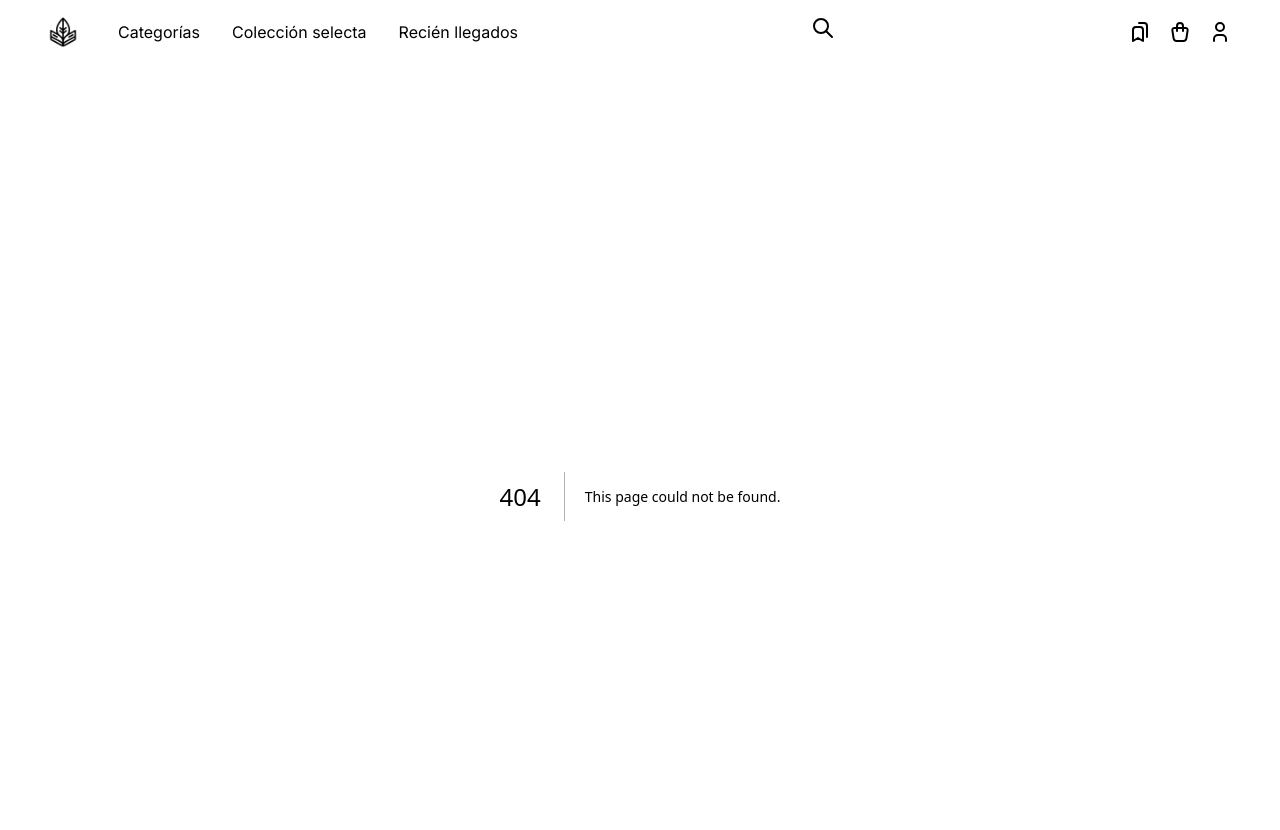
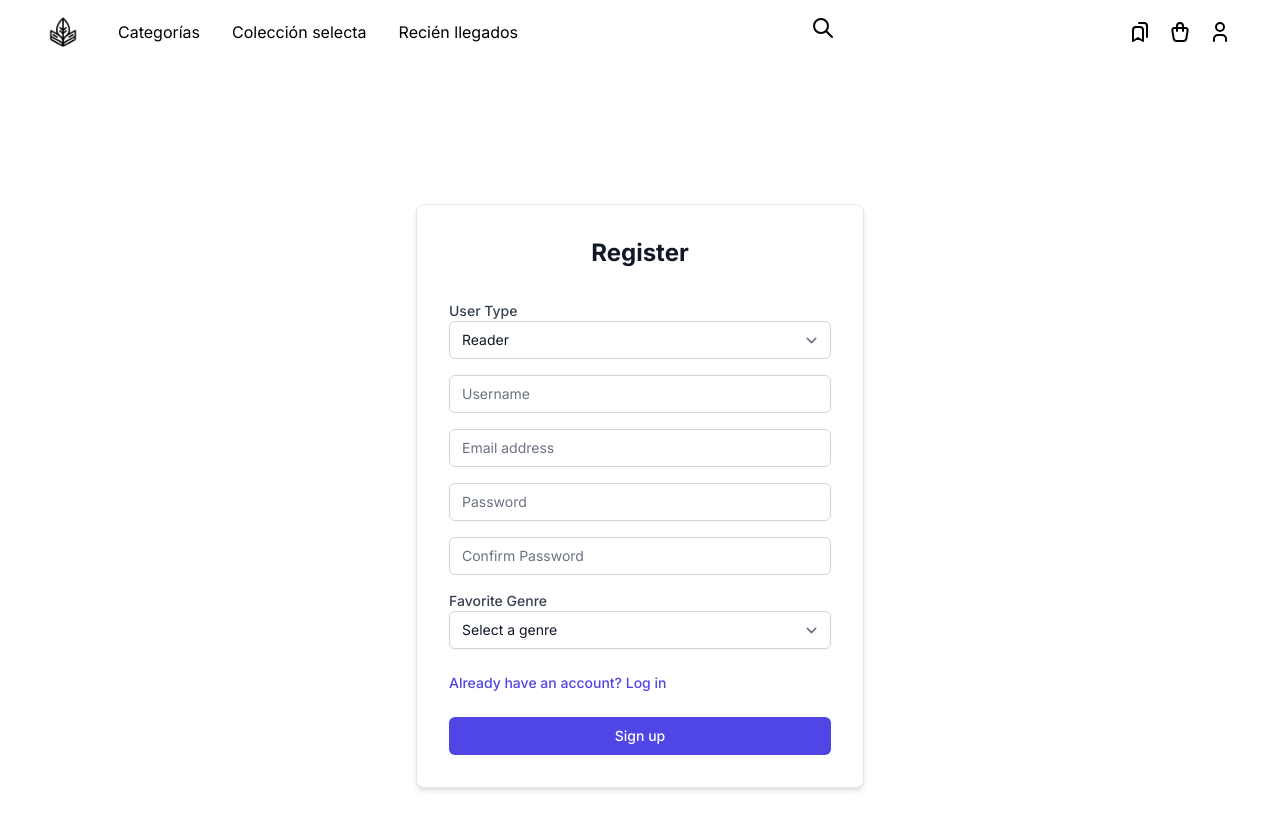
Before and after one commit to davidps79/frontend_digital_leaf, a Next.js app: page /signup in a window 1280 px wide. Before the commit this address had no page. Shown: the top 830 px of the page. Built offline with nearby package versions, Linux system fonts and the light colour scheme.

Commit message:
Add register page

```diff
--- a/app/api.js
+++ b/app/api.js
@@ -9,3 +9,12 @@ export const login = async (email, password) => {
     throw new Error(error.response?.data?.message || 'Error en la autenticación');
   }
 };
+
+export const register = async (userData) => {
+  try {
+    const response = await apiClient.post('auth/register', userData);
+    return response.data;
+  } catch (error) {
+    throw new Error(error.response?.data?.message || 'Error en el registro');
+  }
+};
--- /dev/null
+++ b/app/signup/page.jsx
@@ -0,0 +1,207 @@
+'use client'
+import { useState } from 'react';
+import { useRouter } from 'next/navigation';
+import { register } from '../api';
+
+export default function RegisterPage() {
+  const [userType, setUserType] = useState('Reader');
+  const [formData, setFormData] = useState({
+    username: '',
+    password: '',
+    confirmPassword: '',
+    email: '',
+    role: 'Reader',
+    favoriteGenre: '',
+    penName: '',
+    biography: '',
+  });
+  const [error, setError] = useState('');
+  const router = useRouter();
+
+  const handleChange = (e) => {
+    const { name, value } = e.target;
+    setFormData({
+      ...formData,
+      [name]: value,
+    });
+  };
+
+  const handleUserTypeChange = (e) => {
+    const newUserType = e.target.value;
+    setUserType(newUserType);
+    setFormData({
+      ...formData,
+      role: newUserType,
+      favoriteGenre: '',
+      penName: '',
+      biography: '',
+    });
+  };
+
+  const handleSubmit = async (e) => {
+    e.preventDefault();
+    if (formData.password !== formData.confirmPassword) {
+      setError('Passwords do not match');
+      return;
+    }
+    try {
+      const data = await register({
+        username: formData.username,
+        password: formData.password,
+        email: formData.email,
+        role: formData.role,
+        favoriteGenre: formData.favoriteGenre,
+        penName: formData.penName,
+        biography: formData.biography,
+      });
+      localStorage.setItem('token', data.accessToken);
+      router.push('/ebook');
+    } catch (error) {
+      setError(error.message);
+    }
+  };
+
+  return (
+    <div className="flex items-center justify-center min-h-screen bg-white">
+      <div className="w-full max-w-md p-8 space-y-8 bg-white shadow-md rounded-lg border border-gray-200">
+        <h2 className="text-2xl font-bold text-center text-gray-900">Register</h2>
+        {error && <p className="text-red-500 text-center">{error}</p>}
+        <form className="mt-8 space-y-6" onSubmit={handleSubmit}>
+          <div className="rounded-md shadow-sm space-y-4">
+            <div>
+              <label htmlFor="userType" className="block text-sm font-medium text-gray-700">User Type</label>
+              <select
+                id="userType"
+                name="userType"
+                className="relative block w-full px-3 py-2 border border-gray-300 placeholder-gray-500 text-gray-900 rounded-md focus:outline-none focus:ring-indigo-500 focus:border-indigo-500 focus:z-10 sm:text-sm"
+                value={userType}
+                onChange={handleUserTypeChange}
+              >
+                <option value="Reader">Reader</option>
+                <option value="Author">Author</option>
+              </select>
+            </div>
+            <div>
+              <label htmlFor="username" className="sr-only">Username</label>
+              <input
+                id="username"
+                name="username"
+                type="text"
+                required
+                className="relative block w-full px-3 py-2 border border-gray-300 placeholder-gray-500 text-gray-900 rounded-md focus:outline-none focus:ring-indigo-500 focus:border-indigo-500 focus:z-10 sm:text-sm"
+                placeholder="Username"
+                value={formData.username}
+                onChange={handleChange}
+              />
+            </div>
+            <div>
+              <label htmlFor="email" className="sr-only">Email address</label>
+              <input
+                id="email"
+                name="email"
+                type="email"
+                autoComplete="email"
+                required
+                className="relative block w-full px-3 py-2 border border-gray-300 placeholder-gray-500 text-gray-900 rounded-md focus:outline-none focus:ring-indigo-500 focus:border-indigo-500 focus:z-10 sm:text-sm"
+                placeholder="Email address"
+                value={formData.email}
+                onChange={handleChange}
+              />
+            </div>
+            <div>
+              <label htmlFor="password" className="sr-only">Password</label>
+              <input
+                id="password"
+                name="password"
+                type="password"
+                autoComplete="current-password"
+                required
+                className="relative block w-full px-3 py-2 border border-gray-300 placeholder-gray-500 text-gray-900 rounded-md focus:outline-none focus:ring-indigo-500 focus:border-indigo-500 focus:z-10 sm:text-sm"
+                placeholder="Password"
+                value={formData.password}
+                onChange={handleChange}
+              />
+            </div>
+            <div>
+              <label htmlFor="confirmPassword" className="sr-only">Confirm Password</label>
+              <input
+                id="confirmPassword"
+                name="confirmPassword"
+                type="password"
+                required
+                className="relative block w-full px-3 py-2 border border-gray-300 placeholder-gray-500 text-gray-900 rounded-md focus:outline-none focus:ring-indigo-500 focus:border-indigo-500 focus:z-10 sm:text-sm"
+                placeholder="Confirm Password"
+                value={formData.confirmPassword}
+                onChange={handleChange}
+              />
+            </div>
+            {userType === 'Reader' && (
+              <div>
+                <label htmlFor="favoriteGenre" className="block text-sm font-medium text-gray-700">Favorite Genre</label>
+                <select
+                  id="favoriteGenre"
+                  name="favoriteGenre"
+                  className="relative block w-full px-3 py-2 border border-gray-300 placeholder-gray-500 text-gray-900 rounded-md focus:outline-none focus:ring-indigo-500 focus:border-indigo-500 focus:z-10 sm:text-sm"
+                  value={formData.favoriteGenre}
+                  onChange={handleChange}
+                >
+                  <option value="">Select a genre</option>
+                  <option value="Fantasy">Fantasy</option>
+                  <option value="Science Fiction">Science Fiction</option>
+                  <option value="Mystery">Mystery</option>
+                  <option value="Romance">Romance</option>
+                  <option value="Horror">Horror</option>
+                  {/* Añade más opciones según sea necesario */}
+                </select>
+              </div>
+            )}
+            {userType === 'Author' && (
+              <>
+                <div>
+                  <label htmlFor="penName" className="sr-only">Pen Name</label>
+                  <input
+                    id="penName"
+                    name="penName"
+                    type="text"
+                    className="relative block w-full px-3 py-2 border border-gray-300 placeholder-gray-500 text-gray-900 rounded-md focus:outline-none focus:ring-indigo-500 focus:border-indigo-500 focus:z-10 sm:text-sm"
+                    placeholder="Pen Name"
+                    value={formData.penName}
+                    onChange={handleChange}
+                  />
+                </div>
+                <div>
+                  <label htmlFor="biography" className="sr-only">Biography</label>
+                  <textarea
+                    id="biography"
+                    name="biography"
+                    className="relative block w-full px-3 py-2 border border-gray-300 placeholder-gray-500 text-gray-900 rounded-md focus:outline-none focus:ring-indigo-500 focus:border-indigo-500 focus:z-10 sm:text-sm"
+                    placeholder="Biography"
+                    value={formData.biography}
+                    onChange={handleChange}
+                  />
+                </div>
+              </>
+            )}
+          </div>
+
+          <div className="flex items-center justify-between">
+            <div className="text-sm">
+              <a href="/login" className="font-medium text-indigo-600 hover:text-indigo-500">
+                Already have an account? Log in
+              </a>
+            </div>
+          </div>
+
+          <div>
+            <button
+              type="submit"
+              className="group relative w-full flex justify-center py-2 px-4 border border-transparent text-sm font-medium rounded-md text-white bg-indigo-600 hover:bg-indigo-700 focus:outline-none focus:ring-2 focus:ring-offset-2 focus:ring-indigo-500"
+            >
+              Sign up
+            </button>
+          </div>
+        </form>
+      </div>
+    </div>
+  );
+}
```
Also changed, not shown: app/login/page.jsx (renamed from app/login/page.js).
